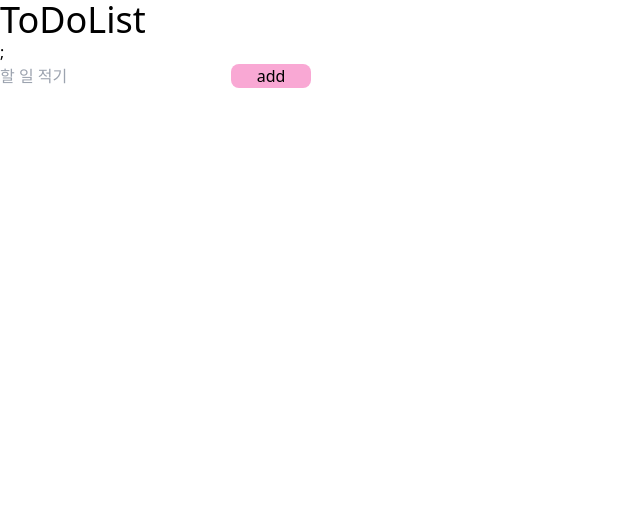
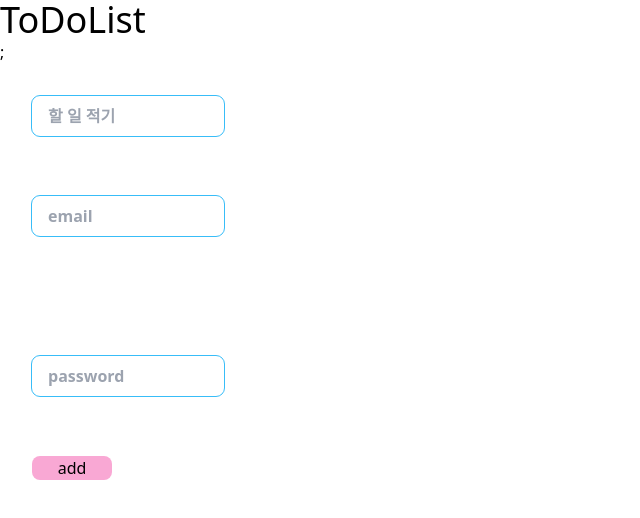
Before and after one commit to mintcoo/ReactQueryRecoil, a React (Create React App) app in the folder react-query-recoil/: page / in a window 1280 px wide. Shown: the top 518 px of the page, without its empty margins (0-640 px from the left). Built offline with nearby package versions, Linux system fonts and the light colour scheme.

Commit message:
react-hook-form

```diff
--- a/react-query-recoil/package.json
+++ b/react-query-recoil/package.json
@@ -12,6 +12,7 @@
     "@types/react-dom": "^18.0.0",
     "react": "^18.2.0",
     "react-dom": "^18.2.0",
+    "react-hook-form": "^7.49.2",
     "react-scripts": "5.0.1",
     "typescript": "^4.4.2",
     "web-vitals": "^2.1.0"
--- a/react-query-recoil/src/Routes/ToDoList.tsx
+++ b/react-query-recoil/src/Routes/ToDoList.tsx
@@ -1,29 +1,87 @@
 import { useState } from "react";
+import { useForm } from "react-hook-form";
+
+// React Hook Form
+// 사용하기 쉬운 유효성 검사를 통해 성능이 뛰어나고 유연하며 확장 가능한 form입니다.
+// npm install react-hook-form
+//
+// const {
+// register,
+// handleSubmit,
+// formState: { errors },
+// } = useForm();
+
+// input {...register('lastName', { required: true })}
+//
+// https://react-hook-form.com
+
+// register: (name: string, RegisterOptions?) => ({ onChange, onBlur, name, ref })
+// 이 메서드를 사용하면 input을 등록하거나 element를 선택하고 유효성 검사 규칙을 React Hook Form에 적용할 수 있습니다.
+// 유효성 검사 규칙은 모두 HTML 표준을 기반으로 하며 사용자 지정 유효성 검사 방법도 허용합니다.
+
+// watch: (names?: string | string[] | (data, options) => void) => unknown
+// input의 변화를 구독합니다. 이 메서드는 지정된 input을 감시하고 해당 값을 반환합니다. input 값을 렌더링하고 조건에 따라 무엇을 렌더링할지 결정하는 데 유용합니다.
+
+// handleSubmit: ((data: Object, e?: Event) => void, (errors: Object, e?: Event) => void) => Function
+// 이 함수는 form 유효성 검사가 성공하면 form 데이터를 받습니다.
+interface IForm {
+  toDo: string;
+  email: string;
+  password: string;
+}
 
 function ToDoList() {
-  const [todo, setTodo] = useState<string>("");
-
-  const onChangeInput = (event: React.ChangeEvent<HTMLInputElement>) => {
-    const {
-      currentTarget: { value },
-    } = event;
-    setTodo(value);
-  };
-
-  const onSubmitForm = (event: React.FormEvent<HTMLFormElement>) => {
-    event.preventDefault();
-    console.log(todo);
+  const {
+    register,
+    watch,
+    handleSubmit,
+    formState: { errors },
+  } = useForm<IForm>();
+  // console.log(register("toDo"), "레지");
+  // console.log(watch(), "워치");
+  // console.log(errors, "에러");
+  // formState.errors 모든에러를 볼수있고 메시지도 보낼수있다
+  const onValid = (data: IForm) => {
+    console.log(data, "데이터");
   };
 
   return (
     <>
       <div className="text-4xl">ToDoList</div>;
-      <form onSubmit={onSubmitForm}>
+      <form
+        className="flex flex-col justify-between h-96 w-48 m-8"
+        onSubmit={handleSubmit(onValid)}
+      >
+        {/* handleSubmit은 필수첫번째로 유효성검사가 완료되었을때 실행될 함수와, 필수는아닌데 두번째로 유효성검사 에러일때 실행될함수 2개의인자를 받음 */}
         <input
-          onChange={onChangeInput}
-          value={todo}
-          className="dark:text-black"
+          className="form-input"
+          {...register("toDo", { required: "할 일을 적어주세염" })}
+          // 이렇게 유효성조건들을 자바스크립트로 적어주는 이유는
+          // html에 적는것보다 더 안전하게 보호해주기때문(개발자모드로 지우거나, 지원안되는 브라우저거나)
+          // 유효성 검사가 안된곳으로 자동 오토포커스해줌 << 굿기능
+          // required뒤에 true가 아닌 저렇게 메시지적으면 에러일때 메시지가 나온다
           placeholder="할 일 적기"
+        />
+
+        <input
+          className="form-input"
+          {...register("email", {
+            required: true,
+            pattern: {
+              value: /^[A-Za-z0-9._%+-]+@naver.com$/,
+              message: "올바른 이메일 양식을 입력해주세염",
+            },
+            minLength: { value: 10, message: "10자리 이상 입력해주세요" },
+          })}
+          placeholder="email"
+        />
+        <span className="text-red-600 font-bold">
+          {errors?.email?.message as string}
+        </span>
+        <input
+          className="form-input"
+          {...register("password", { required: true })}
+          placeholder="password"
         />
         <button className="w-20 bg-pink-300 rounded-lg">add</button>
       </form>
@@ -31,4 +89,35 @@ function ToDoList() {
   );
 }
 
+// function ToDoList() {
+//   const [todo, setTodo] = useState<string>("");
+
+//   const onChangeInput = (event: React.ChangeEvent<HTMLInputElement>) => {
+//     const {
+//       currentTarget: { value },
+//     } = event;
+//     setTodo(value);
+//   };
+
+//   const onSubmitForm = (event: React.FormEvent<HTMLFormElement>) => {
+//     event.preventDefault();
+//     console.log(todo);
+//   };
+
+//   return (
+//     <>
+//       <div className="text-4xl">ToDoList</div>;
+//       <form onSubmit={onSubmitForm}>
+//         <input
+//           onChange={onChangeInput}
+//           value={todo}
+//           className="dark:text-black"
+//           placeholder="할 일 적기"
+//         />
+//         <button className="w-20 bg-pink-300 rounded-lg">add</button>
+//       </form>
+//     </>
+//   );
+// }
+
 export default ToDoList;
--- a/react-query-recoil/src/index.css
+++ b/react-query-recoil/src/index.css
@@ -7,3 +7,9 @@
   -webkit-tap-highlight-color: transparent;
   /* touch-action: manipulation; */
 }
+
+@layer components {
+  .form-input {
+    @apply py-2 px-4 outline outline-1 outline-sky-400 font-semibold rounded-lg  hover:outline-sky-500 focus:outline-none focus:ring-2 focus:ring-blue-400 focus:ring-opacity-75;
+  }
+}
```
Also changed, not shown: 1 other file (tests, documents, lock files or other folders).
